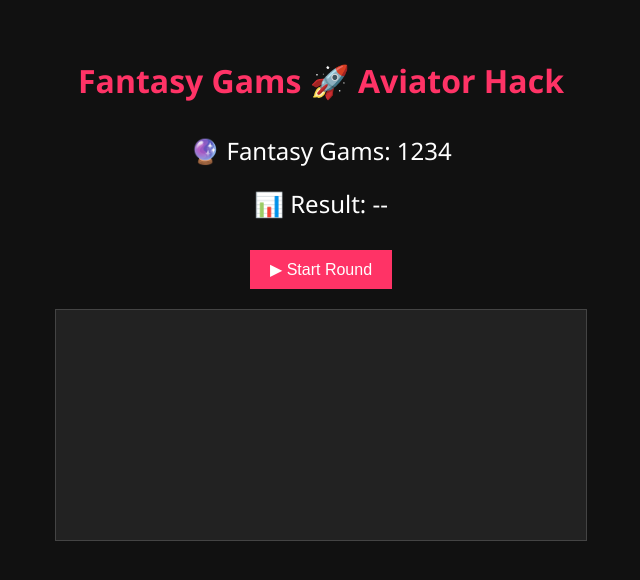
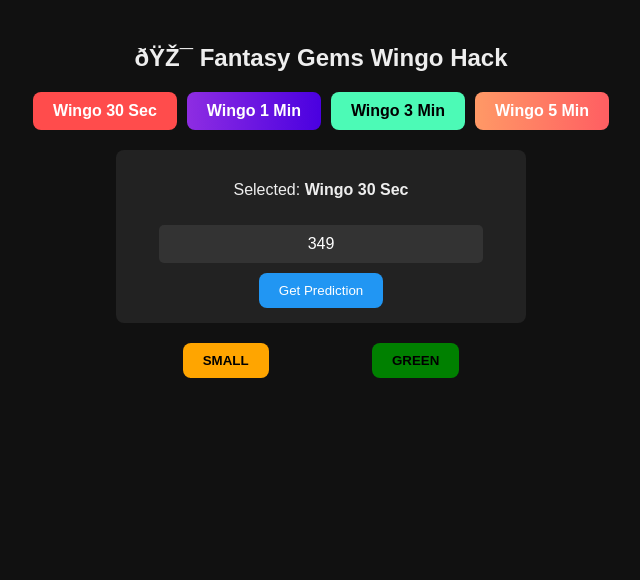
Before and after one commit to malik00609/Invest-Trading, a plain HTML site: page index.html in a window 1280 px wide. Shown: the whole page, without its empty margins (319-959 px from the left). Drawn offline with Linux system fonts and the light colour scheme.

Commit message:
Update index.html

```diff
--- a/index.html
+++ b/index.html
@@ -1,90 +1,61 @@
 <!DOCTYPE html>
 <html lang="en">
 <head>
-  <meta charset="UTF-8" />
-  <meta name="viewport" content="width=device-width, initial-scale=1.0"/>
-  <title>Aviator Hack Malik Waliullah</title>
+  <meta charset="UTF‑8">
+  <meta name="viewport" content="width=device-width, initial-scale=1.0">
+  <title>Fantasy Gems Wingo Hack</title>
   <style>
     body {
-      font-family: 'Segoe UI', sans-serif;
-      background: #111;
-      color: #fff;
-      display: flex;
-      flex-direction: column;
-      align-items: center;
-      padding: 30px;
+      background: #111; color: #eee; font-family: sans-serif;
+      display: flex; flex-direction: column; align-items: center;
+      padding: 20px;
     }
-    h1 {
-      color: #ff3366;
+    h1 { font-size: 24px; margin-bottom: 20px; }
+    .btn-group { display: flex; gap: 10px; margin-bottom: 20px; }
+    .btn {
+      padding: 10px 20px; border: none; border-radius: 8px;
+      font-size: 16px; font-weight: bold; cursor: pointer; color: white;
     }
-    #prediction, #result {
-      font-size: 24px;
-      margin: 10px;
+    .red { background: #ff4c4c }
+    .purple { background: linear-gradient(to right, #8e2de2, #4a00e0) }
+    .green { background: #4cfab6; color: black }
+    .orange { background: linear-gradient(to right, #ff9966, #ff5e62) }
+    .section {
+      background: #222; padding: 15px; border-radius: 8px;
+      width: 90%; max-width: 380px; text-align: center; margin-bottom: 20px;
     }
-    #log {
-      background: #222;
-      padding: 15px;
-      width: 90%;
-      max-width: 500px;
-      height: 200px;
-      overflow-y: auto;
-      border: 1px solid #444;
-      margin-top: 20px;
+    input[type="text"] {
+      width: 80%; padding: 10px; margin-top: 10px;
+      border: none; border-radius: 5px; font-size: 16px;
+      text-align: center; background: #333; color: #fff;
     }
-    button {
-      padding: 10px 20px;
-      font-size: 16px;
-      margin-top: 20px;
-      background: #ff3366;
-      color: #fff;
-      border: none;
+    .predict-btn {
+      margin-top: 10px; padding: 10px 20px;
+      background: #2196f3; color: #fff; border: none; border-radius: 8px;
       cursor: pointer;
     }
-    button:hover {
-      background: #cc2255;
-    }
+    .result-buttons { display: flex; justify-content: space-around; width: 90%; max-width: 380px; }
+    .small { background: orange; color: black; padding: 10px 20px; border: none; border-radius: 8px; font-weight: bold; cursor: pointer; }
+    .big { background: green; color: black; padding: 10px 20px; border: none; border-radius: 8px; font-weight: bold; cursor: pointer; }
   </style>
 </head>
 <body>
-  <h1> Fantasy Gams 🚀 Aviator Hack</h1>
-  <div id="prediction">🔮 Fantasy Gams: 1234</div>
-  <div id="result">📊 Result: --</div>
-  <button onclick="startRound()">▶ Start Round</button>
-  <div id="log"></div>
-
-  <script>
-    let history = [];
-
-    function predictNext() {
-      if (history.length < 3) {
-        return (Math.random() * 2 + 1).toFixed(2);
-      }
-      let last3 = history.slice(-3);
-      let avg = last3.reduce((a, b) => a + b, 0) / 3;
-      let prediction = avg + (Math.random() * 0.8 - 0.4);
-      return Math.max(1, prediction).toFixed(2);
-    }
-
-    function generateResult() {
-      let chance = Math.random();
-      if (chance < 0.1) return (Math.random() * 0.5 + 1).toFixed(2);
-      if (chance < 0.9) return (Math.random() * 1.5 + 1.5).toFixed(2);
-      return (Math.random() * 97 + 3).toFixed(2);
-    }
-
-    function startRound() {
-      let prediction = predictNext();
-      document.getElementById("prediction").innerText = "🔮 Fantasy Gams: " + prediction + "123";
-
-      setTimeout(() => {
-        let result = generateResult();
-        history.push(parseFloat(result));
-        document.getElementById("result").innerText = "📊 Result: " + result + "x";
-
-        let log = document.getElementById("log");
-        log.innerHTML = `Round ${history.length}: Fantasy Gams = ${prediction}x | Result = ${result}x<br>` + log.innerHTML;
-      }, 1000);
-    }
-  </script>
+  <h1>🎯 Fantasy Gems Wingo Hack</h1>
+  <div class="btn-group">
+    <button class="btn red">Wingo 30 Sec</button>
+    <button class="btn purple">Wingo 1 Min</button>
+    <button class="btn green">Wingo 3 Min</button>
+    <button class="btn orange">Wingo 5 Min</button>
+  </div>
+  <div class="section">
+    <p>Selected: <strong>Wingo 30 Sec</strong></p>
+    <input type="text" value="349">
+    <br>
+    <button class="predict-btn">Get Prediction</button>
+  </div>
+  <div class="result-buttons">
+    <button class="small">SMALL</button>
+    <button class="big">GREEN</button>
+  </div>
 </body>
 </html>
```
